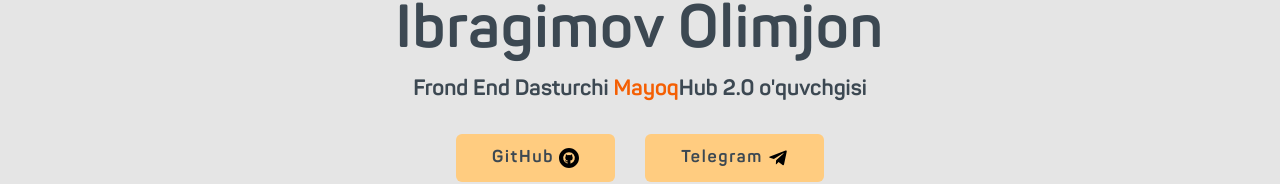
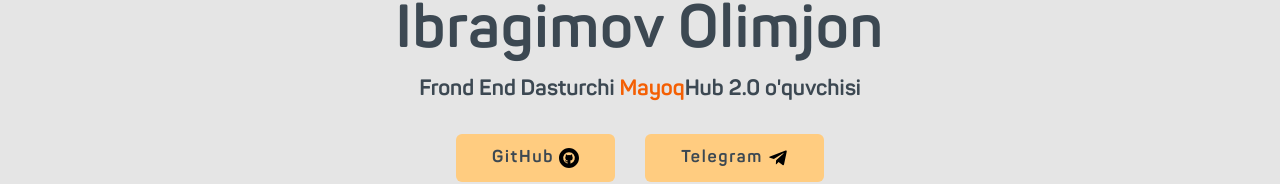
Before and after one commit to IbragimovOlimjon/Portfolio, a plain HTML site: page index.html in a window 1280 px wide. Shown: the part 280-464 px from the top of the page. Drawn offline with nearby package versions, Linux system fonts and the light colour scheme.

Commit message:
correct the spelling error in the header section of the site

```diff
--- a/index.html
+++ b/index.html
@@ -18,7 +18,7 @@
                 <img class="site-header__facade--right" src="img/oboy.svg" alt="facade" width="417" height="351">
                 <img class="site-header__img" src="img/ibragimoff.jpg" alt="facade" width="200" height="200">
                 <h1 class="site-header__title">Ibragimov Olimjon</h1>
-                <p class="site-header__text">Frond End Dasturchi <span class="site-geader__text--purple">Mayoq</span><span class="site-geader__text--orange">Hub</span> 2.0 o'quvchgisi</p>
+                <p class="site-header__text">Frond End Dasturchi <span class="site-geader__text--purple">Mayoq</span><span class="site-geader__text--orange">Hub</span> 2.0 o'quvchisi</p>
             </div>
             <ul class="site-header__list">
                 <li class="site-header__item">
```
